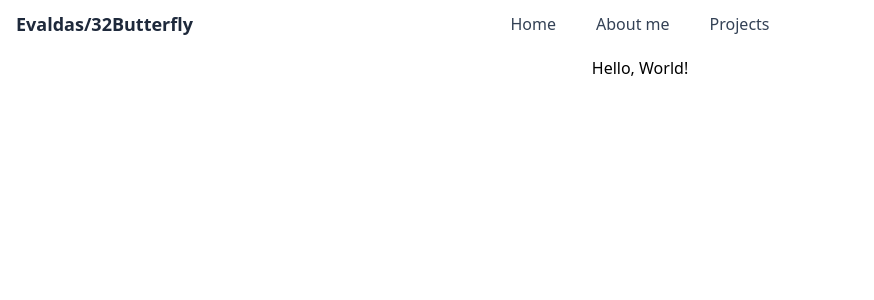
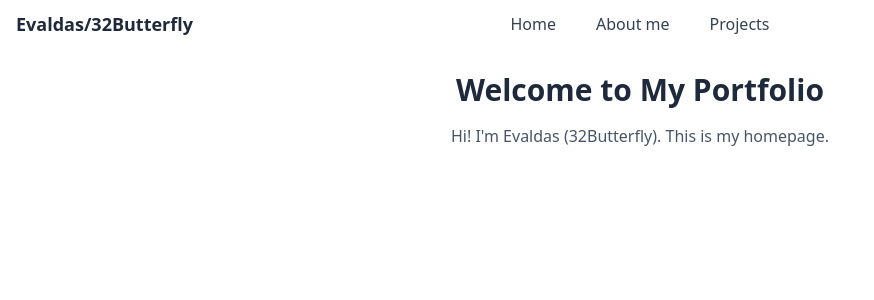
Before and after one commit to 32Butterfly/portfolio, a React (Create React App) app: page / in a window 1280 px wide. Shown: the top 300 px of the page, without its empty margins (0-874 px from the left). Built offline with nearby package versions, Linux system fonts and the light colour scheme.

Commit message:
Install react-router-dom and make routing for the navbar

```diff
--- a/package.json
+++ b/package.json
@@ -12,6 +12,7 @@
     "@testing-library/user-event": "^13.5.0",
     "react": "^19.1.0",
     "react-dom": "^19.1.0",
+    "react-router-dom": "^7.6.3",
     "react-scripts": "5.0.1",
     "web-vitals": "^2.1.4"
   },
--- a/src/App.js
+++ b/src/App.js
@@ -1,11 +1,19 @@
-import Navbar from './Navbar';
+import { HashRouter, Routes, Route } from 'react-router-dom';
+import Navbar from './pages/Navbar';
+import Home from './pages/Home';
+import AboutMe from './pages/AboutMe';
+import Projects from './pages/Projects';
 
 function App() {
   return (
-    <div className="App">
+    <HashRouter>
       <Navbar />
-      <h1 class="text-center pt-2">Hello, World!</h1>
-    </div>
+      <Routes>
+        <Route path="/" element={<Home />} />
+        <Route path="/aboutme" element={<AboutMe />} />
+        <Route path="/projects" element={<Projects />} />
+      </Routes>
+    </HashRouter>
   );
 }
 
--- /dev/null
+++ b/src/pages/AboutMe.js
@@ -0,0 +1,11 @@
+function AboutMe() {
+  return (
+    <div className="p-6 text-center">
+      <p className="text-slate-600">
+        This is my homepage.
+      </p>
+    </div>
+  );
+}
+
+export default AboutMe;
--- /dev/null
+++ b/src/pages/Home.js
@@ -0,0 +1,12 @@
+function Home() {
+  return (
+    <div className="p-6 text-center">
+      <h1 className="text-3xl font-bold text-slate-800 mb-4">Welcome to My Portfolio</h1>
+      <p className="text-slate-600">
+        Hi! I'm Evaldas (32Butterfly). This is my homepage.
+      </p>
+    </div>
+  );
+}
+
+export default Home;
--- a/src/Navbar.js
+++ b/src/pages/Navbar.js
@@ -1,3 +1,5 @@
+import { Link } from 'react-router-dom';
+
 const navItems = [
   { title: 'Home', url: '/' },
   { title: 'About me', url: '/aboutme' },
@@ -12,10 +14,10 @@ function Navbar() {
       </div>
       <div className="mx-auto flex space-x-4">
       {navItems.map((item) => (
-        <a
-          href={item.url}
+        <Link
+          to={item.url}
           className="rounded-lg px-3 py-2 text-slate-700 font-medium hover:bg-slate-100 hover:text-slate-900">{item.title}
-        </a>
+        </Link>
       ))}
       </div>
     </nav>
--- /dev/null
+++ b/src/pages/Projects.js
@@ -0,0 +1,11 @@
+function Projects() {
+  return (
+    <div className="p-6 text-center">
+      <p className="text-slate-600">
+        These are my projects
+      </p>
+    </div>
+  );
+}
+
+export default Projects;
```
Also changed, not shown: 1 other file (tests, documents, lock files or other folders).
